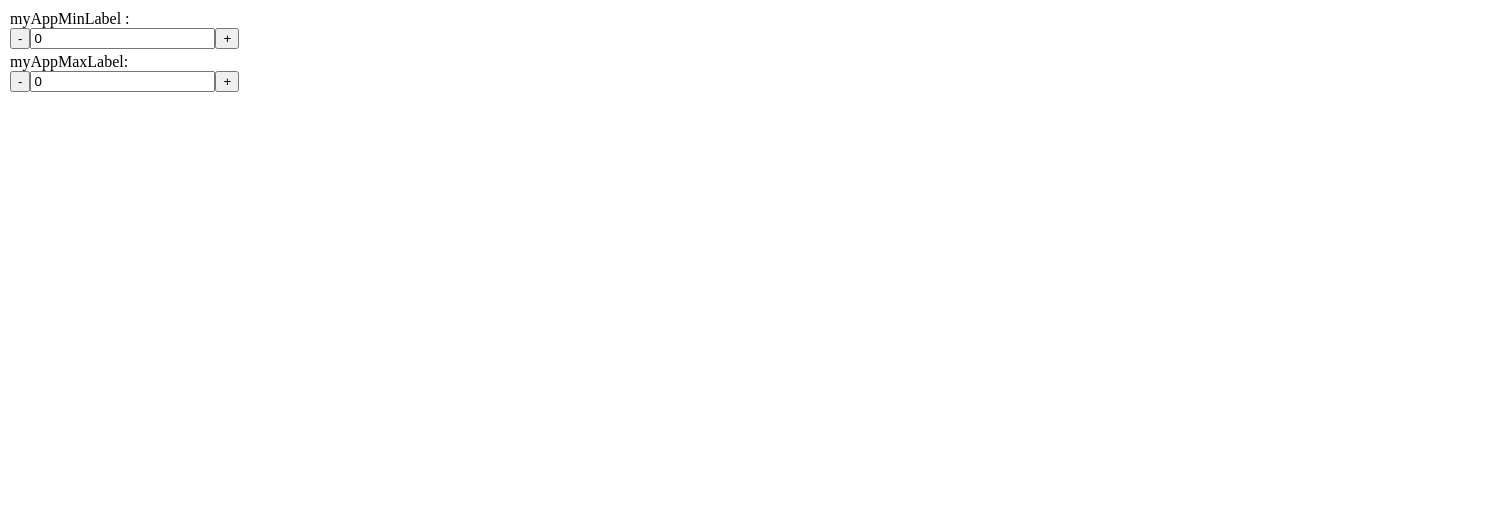
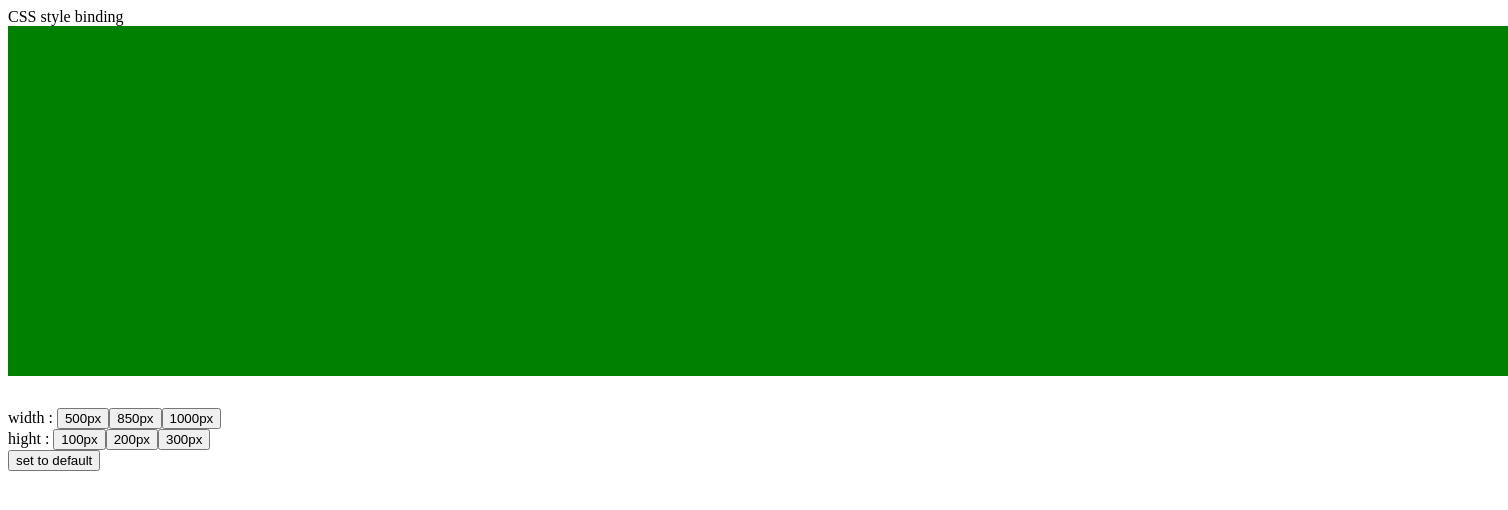
Before and after one commit to nuttawwn/angular_newapp_1, an Angular app: page / in a window 1280 px wide. Shown: the top 510 px of the page, 1508 px wide, since content can reach past the window. Built offline with nearby package versions, Linux system fonts and the light colour scheme.

Commit message:
new practice

```diff
--- a/src/app/app.component.html
+++ b/src/app/app.component.html
@@ -9,10 +9,34 @@
 <button (click)="resetValue(3)">Restart</button> -->
 
 <!-- <app-max-min-meter [minLabel]="'min'" [maxLabel]="'max'"> </app-max-min-meter> -->
-<app-max-min-meter
+<!-- <app-max-min-meter
   [minLabel]="appMinlabel"
   [maxLabel]="appMaxlabel "
 
   (minChange)="doAppMinChange($event)"
   (maxChange)="doAppMaxChange($event)">
-</app-max-min-meter>
+</app-max-min-meter> -->
+<div style="height: 400px;">
+  <label>CSS style binding</label>
+<app-sqaure-flex
+  [divWidth]="squareeWidth"
+  [divHight]="sqaureHeight">
+</app-sqaure-flex>
+</div>
+<div>
+  width :
+    <!-- <button type="button" (click)="squareeWidth = 1500">default</button> -->
+    <button type="button" (click)="squareeWidth = 500">500px</button>
+    <button type="button" (click)="squareeWidth = 850">850px</button>
+    <button type="button" (click)="squareeWidth = 1000">1000px</button>
+</div>
+<div>
+  hight :
+  <!-- <button type="button" (click)="sqaureHeight = 350">default</button> -->
+  <button type="button" (click)="sqaureHeight = 100">100px</button>
+  <button type="button" (click)="sqaureHeight = 200">200px</button>
+  <button type="button" (click)="sqaureHeight = 300 ">300px</button>
+</div>
+<div>
+  <button type="button" (click)="(sqaureHeight = 350 )&& (squareeWidth = 1500)">set to default</button>
+</div>
```
